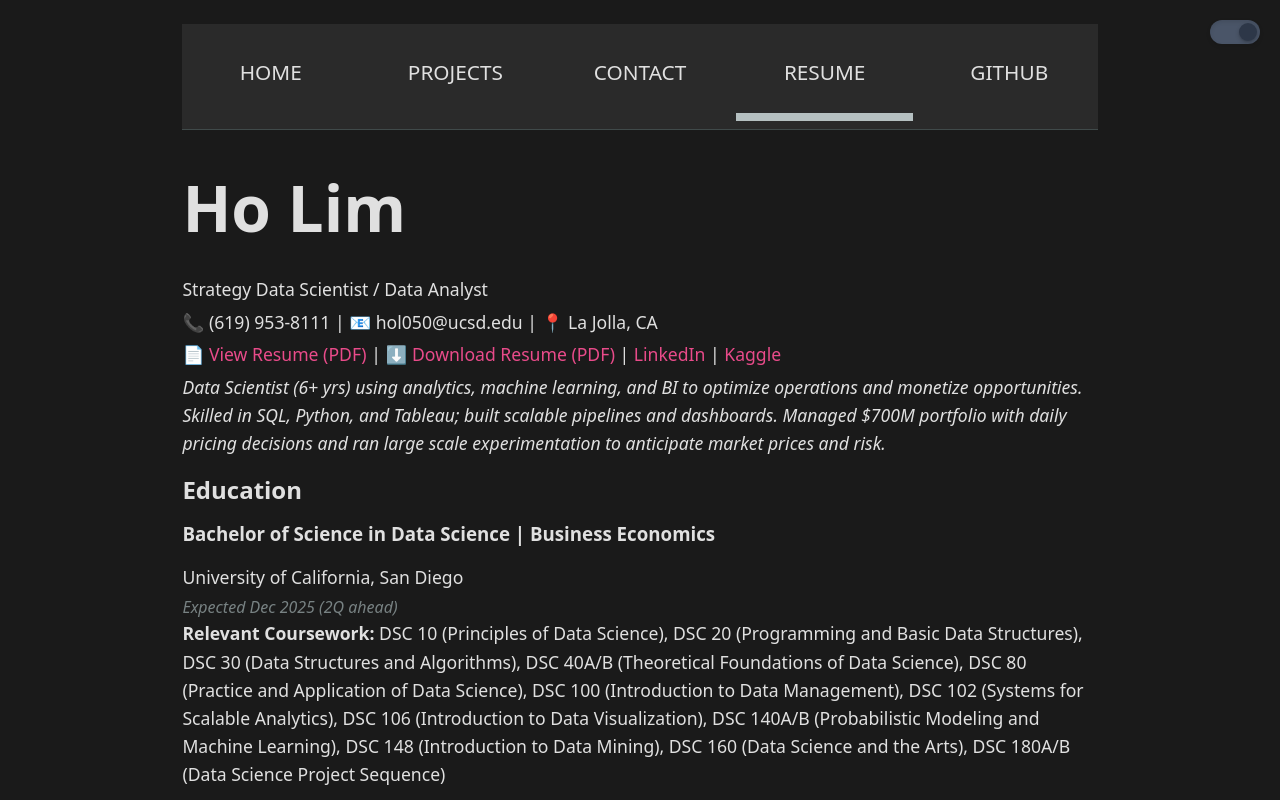
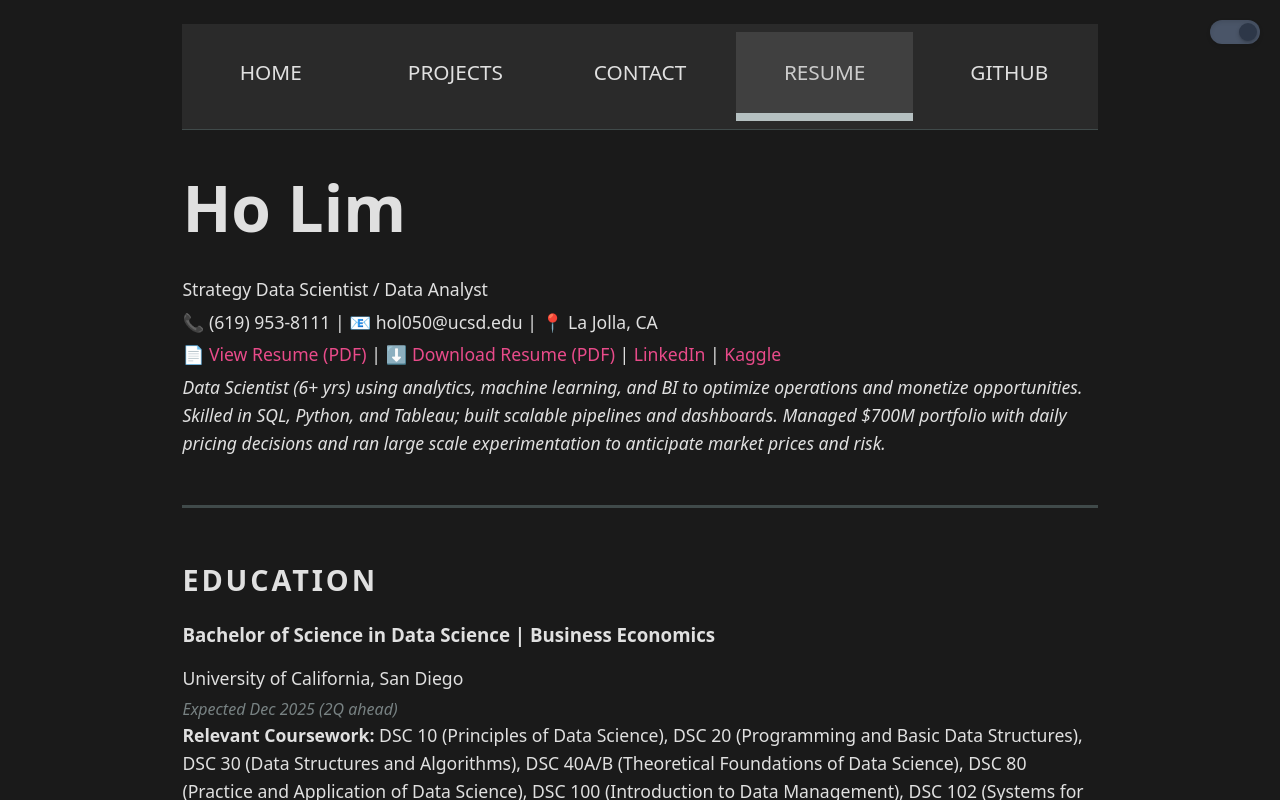
Before and after one commit to HOYALIM/portfolio, a plain HTML site: page resume/index.html in a window 1280 px wide. Both pictures are taken after a click on the button 1235 px from the left and 32 px from the top of the page. Shown: the top 800 px of the page. Drawn offline with Linux system fonts and the light colour scheme.

Commit message:
feat: Optimize portfolio code and improve resume styling
- Remove duplicate JavaScript code by creating shared theme.js
- Optimize CSS by removing unnecessary properties
- Improve navbar hover effects and remove text underlines
- Add prominent section dividers to resume sections
- Enhance resume headers with uppercase styling and larger fonts
- Remove project dates for cleaner layout

```diff
--- a/resume/index.html
+++ b/resume/index.html
@@ -37,7 +37,7 @@
         <p><em>Data Scientist (6+ yrs) using analytics, machine learning, and BI to optimize operations and monetize opportunities. Skilled in SQL, Python, and Tableau; built scalable pipelines and dashboards. Managed $700M portfolio with daily pricing decisions and ran large scale experimentation to anticipate market prices and risk.</em></p>
     </header>
 
-    <section>
+    <section class="education-section">
         <h2>Education</h2>
         <article>
             <header>
@@ -49,7 +49,7 @@
         </article>
     </section>
 
-    <section>
+    <section class="skills-section">
         <h2>Skills & Expertise</h2>
         <article>
             <h3>Languages & Frameworks</h3>
@@ -61,7 +61,7 @@
         </article>
     </section>
 
-    <section>
+    <section class="experience-section">
         <h2>Professional Experience</h2>
         <article>
             <header>
@@ -116,46 +116,22 @@
         </article>
     </section>
 
-    <section>
+    <section class="projects-section">
         <h2>Projects</h2>
         <article>
             <header>
                 <h3>U.S. Power Outages ML Analysis</h3>
-                <time>June 2025</time>
             </header>
             <p>Performed EDA, missing value imputation, cause-based duration analysis, and regression-based prediction. <a href="https://www.kaggle.com/code/allthatglitter/u-s-power-outages-duration-analysis" target="_blank">View on Kaggle</a></p>
         </article>
         <article>
             <header>
                 <h3>Immigration Policy and Urban Productivity</h3>
-                <time>Sep 2024</time>
             </header>
             <p>Conducted data preprocessing and modeling focused on LinkedIn geospatial data to investigate correlations between immigration policy and urban productivity.</p>
         </article>
     </section>
 
-    <script>
-        // Theme toggle functionality
-        const themeToggle = document.getElementById('theme-toggle');
-        const body = document.body;
-
-        // Check for saved theme preference or default to light mode
-        const currentTheme = localStorage.getItem('theme') || 'light';
-        body.setAttribute('data-theme', currentTheme);
-        updateThemeIcon(currentTheme);
-
-        themeToggle.addEventListener('click', () => {
-            const currentTheme = body.getAttribute('data-theme');
-            const newTheme = currentTheme === 'dark' ? 'light' : 'dark';
-
-            body.setAttribute('data-theme', newTheme);
-            localStorage.setItem('theme', newTheme);
-            updateThemeIcon(newTheme);
-        });
-
-        function updateThemeIcon(theme) {
-            // Toggle switch is now handled by CSS animations
-        }
-    </script>
+    <script src="../theme.js"></script>
 </body>
 </html>
--- a/style.css
+++ b/style.css
@@ -80,17 +80,24 @@ nav a {
 nav a.current {
   border-bottom-color: oklch(80% 3% 200);
   padding-bottom: 0.8em;
+  background-color: rgba(0, 0, 0, 0.1);
+  color: #666;
+}
+
+[data-theme="dark"] nav a.current {
+  background-color: rgba(255, 255, 255, 0.1);
+  color: #ccc;
 }
 
 nav a:hover {
-  color: #333;
+  color: black;
   border-bottom-color: #333;
   transform: translateY(-2px);
   background-color: rgba(0, 0, 0, 0.05);
 }
 
 [data-theme="dark"] nav a:hover {
-  color: #e0e0e0;
+  color: white;
   border-bottom-color: #e0e0e0;
   background-color: rgba(255, 255, 255, 0.1);
 }
@@ -149,7 +156,6 @@ nav a:hover {
   box-shadow:
     0 2px 4px rgba(0, 0, 0, 0.2),
     0 1px 2px rgba(0, 0, 0, 0.1);
-  transform: translateZ(0);
   will-change: transform;
 }
 
@@ -284,9 +290,36 @@ h1, h2, h3, h4, h5, h6 {
   text-wrap: balance;
 }
 
+/* Resume section headers styling */
+section h2 {
+  font-size: 1.8em;
+  font-weight: 700;
+  text-transform: uppercase;
+  letter-spacing: 0.1em;
+  margin-bottom: 1em;
+  color: var(--text-color);
+}
+
 /* Resume/CV specific styling */
 section {
   margin-bottom: 2em;
+}
+
+/* Resume section headers with prominent separators */
+.education-section,
+.skills-section,
+.experience-section,
+.projects-section {
+  margin-top: 3em;
+  padding-top: 2em;
+  border-top: 3px solid oklch(70% 3% 200);
+}
+
+[data-theme="dark"] .education-section,
+[data-theme="dark"] .skills-section,
+[data-theme="dark"] .experience-section,
+[data-theme="dark"] .projects-section {
+  border-top-color: oklch(40% 3% 200);
 }
 
 article {
@@ -328,5 +361,5 @@ a {
 }
 
 a:hover {
-  text-decoration: underline;
+  /* text-decoration: underline; - removed */
 }
--- /dev/null
+++ b/theme.js
@@ -0,0 +1,19 @@
+// Theme toggle functionality
+document.addEventListener('DOMContentLoaded', function() {
+    const themeToggle = document.getElementById('theme-toggle');
+    const body = document.body;
+
+    if (!themeToggle) return; // Exit if no toggle found
+
+    // Check for saved theme preference or default to light mode
+    const currentTheme = localStorage.getItem('theme') || 'light';
+    body.setAttribute('data-theme', currentTheme);
+
+    themeToggle.addEventListener('click', () => {
+        const currentTheme = body.getAttribute('data-theme');
+        const newTheme = currentTheme === 'dark' ? 'light' : 'dark';
+
+        body.setAttribute('data-theme', newTheme);
+        localStorage.setItem('theme', newTheme);
+    });
+});
```
Also changed, not shown: contact/index.html (+2 -24 lines), index.html (+1 -23 lines), projects/index.html (+1 -23 lines).
